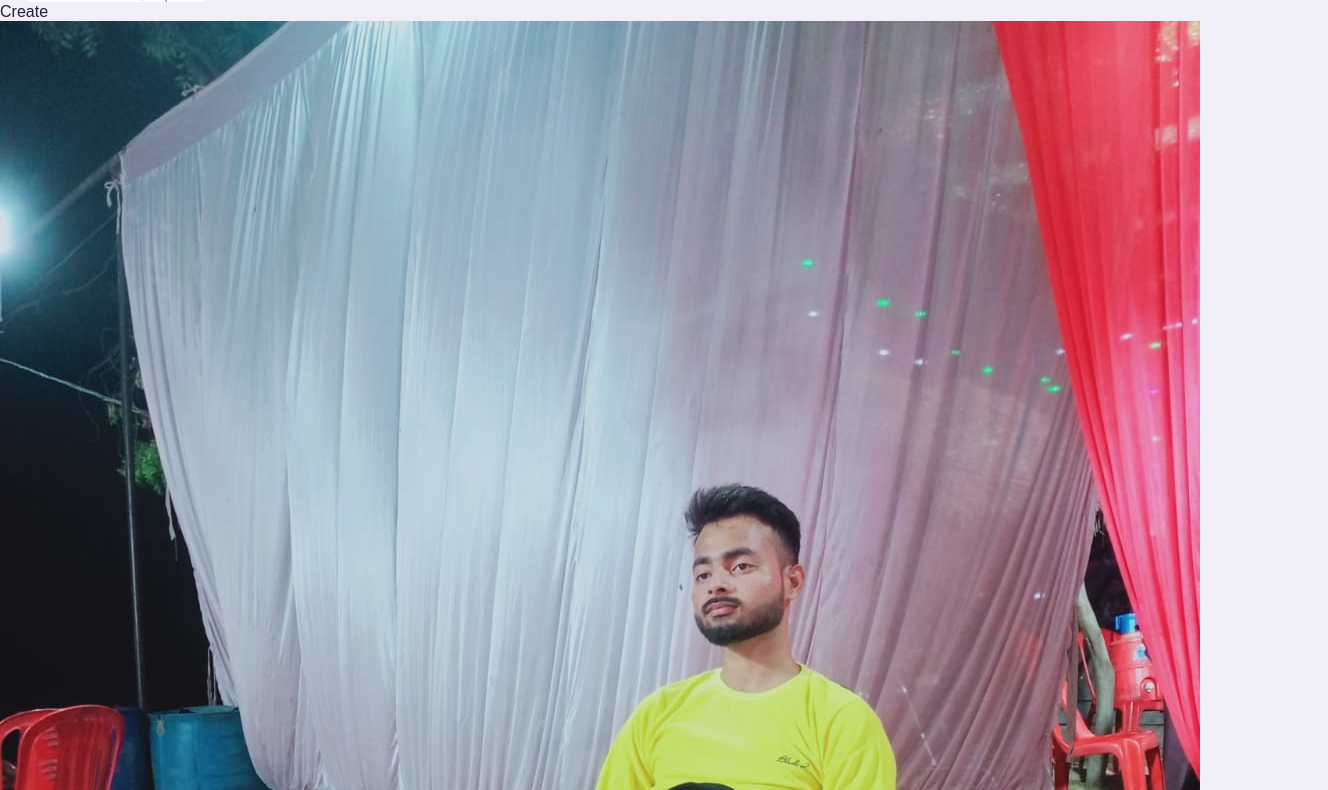
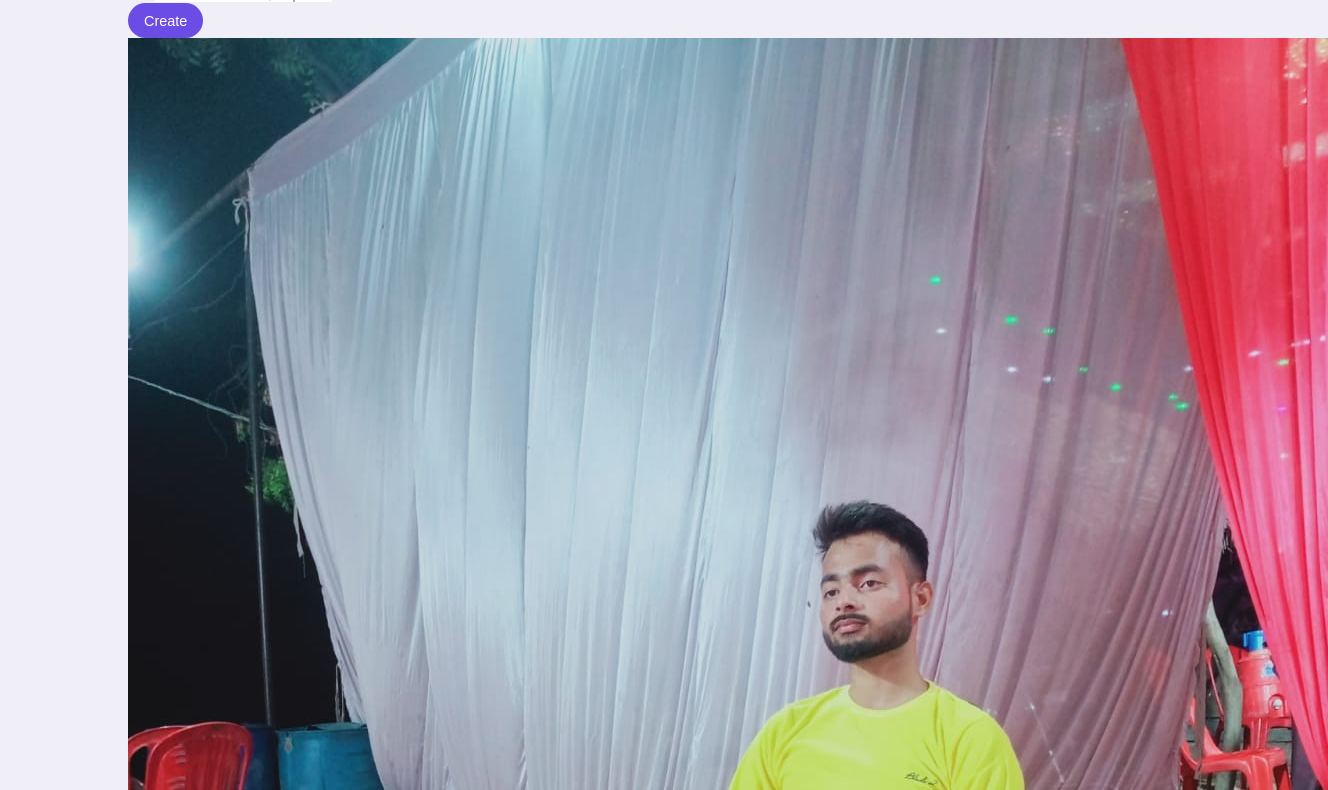
Before and after one commit to sachinkumar5086/social-media-application, a plain HTML site: page index.html in a window 1280 px wide. Shown: the part 43-833 px from the top of the page, 1328 px wide, since content can reach past the window. Drawn offline with nearby package versions, Linux system fonts and the light colour scheme.

Commit message:
CSS is applied

```diff
--- a/index.html
+++ b/index.html
@@ -18,7 +18,7 @@
                 <input type="search" placeholder="Search for creaters, inspiration, and projects">
             </div>
             <div class="create">
-                <label for="create-post">Create</label>
+                <label class="btn btn-primary" for="create-post">Create</label>
                 <div class="profile-picture">
                     <img src="./images/profilepic.jpg" alt="Profile Pic">
                 </div>
--- a/style.css
+++ b/style.css
@@ -8,6 +8,11 @@
     --color-success: hsl(120,95%,65%);
     --color-danger: hsl(0,95%,65%);
     --color-black: hsl(252,30%,10%);
+    --border-radius: 2rem;
+    --card-border-radius:1rem;
+    --btn-padding: 0.6rem 1rem;
+    --search-padding: 0.6rem 1rem;
+    --card-padding: 1rem;
 }
 
 *, *::before, *::after{
@@ -26,3 +31,43 @@ body{
     background: var(--color-light);
     overflow-x: hidden;
 }
+/* GENERAL STYLES */
+.container{
+    width: 80%;
+    margin: 0 auto;
+}
+
+.profile-photo{
+    width: 2.7rem;
+    aspect-ratio: 1/1;
+    border-radius:50%;
+    overflow-x: hidden;
+}
+
+img{
+    display: block;
+    width: 100;
+}
+
+.btn{
+    display: inline-block;
+    padding:var(--btn-padding);
+    font-weight:500;
+    border-radius: var(--border-radius);
+    cursor: pointer;
+    transition: all 300ms ease;
+    font-size: 0.9rem;
+}
+
+.btn:hover{
+    opacity: 0.8;
+}
+
+.btn-primary{
+    background: var(--color-primary);
+    color: white;
+}
+
+.text-bold{
+    font-weight:500;
+}
```
